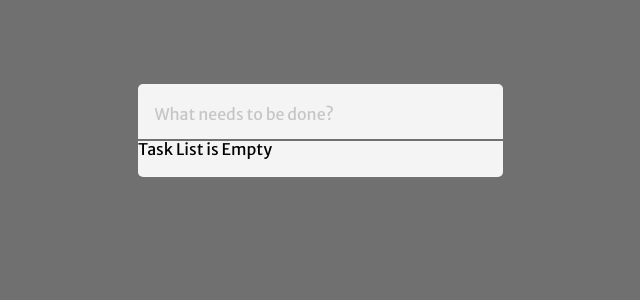
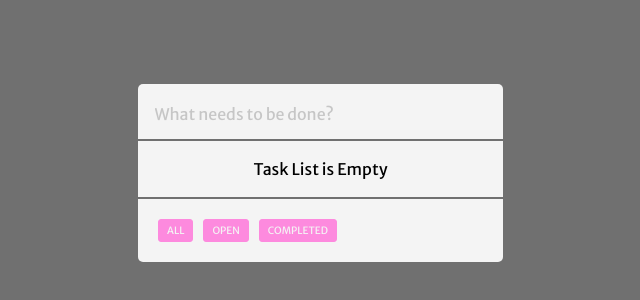
Before and after one commit to zainquteshat/task-list, a React (Create React App) app: page / in a window 1280 px wide. Shown: the part 196-496 px from the top of the page, without its empty margins (310-950 px from the left). Built offline with nearby package versions, Linux system fonts and the light colour scheme.

Commit message:
Added styling to the components of the landing page

```diff
--- a/src/Components/Button/Button.js
+++ b/src/Components/Button/Button.js
@@ -1,4 +1,9 @@
-// const Button = (props) => {
-//     return <button>{props.title}</button>
-// }
-// export default Button;
+import classes from "./Button.module.scss";
+const Button = (props) => {
+  return (
+    <button className={`${classes.Button} ${classes.Active}`}>
+      {props.title}
+    </button>
+  );
+};
+export default Button;
--- /dev/null
+++ b/src/Components/Button/Button.module.scss
@@ -0,0 +1,19 @@
+@import "../../styles/variables.module";
+.Button {
+  margin-right: 10px;
+  padding: 4px 8px;
+  color: $pink;
+  border: 1px solid $pink;
+  border-radius: 3px;
+  cursor: pointer;
+  font-size: 10px;
+  &:hover {
+    background-color: $pink;
+    color: $white-background-color;
+  }
+}
+
+.Active {
+  background-color: $pink;
+  color: $white-background-color;
+}
--- a/src/Components/TaskList/TaskList.module.scss
+++ b/src/Components/TaskList/TaskList.module.scss
@@ -0,0 +1,4 @@
+.TaskList {
+  padding: 20px 16.5px;
+  text-align: center;
+}
--- a/src/Container/Container.js
+++ b/src/Container/Container.js
@@ -2,16 +2,19 @@ import classes from "./Container.module.scss";
 import AddItem from "../Components/AddItem/AddItem";
 import TaskList from "../Components/TaskList/TaskList";
 import Button from "../Components/Button/Button";
+
 const Container = () => {
   return (
     <div className={classes.Container}>
       <AddItem className={classes.AddItem} />
       <div className={classes.SeparatingLine}></div>
       <TaskList className={classes.TaskList} />
-      {/*<div className="SeparatingLine"></div>
-       <Button title="ALL" />
-      <Button title="OPEN" />
-      <Button title="COMPLETED" /> */}
+      <div className={classes.SeparatingLine}></div>
+      <div className={classes.Buttons}>
+        <Button title="ALL" />
+        <Button title="OPEN" />
+        <Button title="COMPLETED" />
+      </div>
     </div>
   );
 };
--- a/src/Container/Container.module.scss
+++ b/src/Container/Container.module.scss
@@ -17,3 +17,7 @@
   width: 100%;
   border: 1px $background-color solid;
 }
+
+.Buttons {
+  padding: 20px 0 0 20px;
+}
--- a/src/styles/_variables.module.scss
+++ b/src/styles/_variables.module.scss
@@ -1,5 +1,5 @@
 $background-color: #707070;
-$buttonColor: #fd8ade;
+$pink: #fd8ade;
 $items-text-color: #3b3b3b;
 $white-background-color: #f4f4f4;
 $light-grey: #c6c6c6;
```
Also changed, not shown: src/Components/TaskList/Task/Task.js (added), src/Components/TaskList/Task/Task.module.scss (added).
